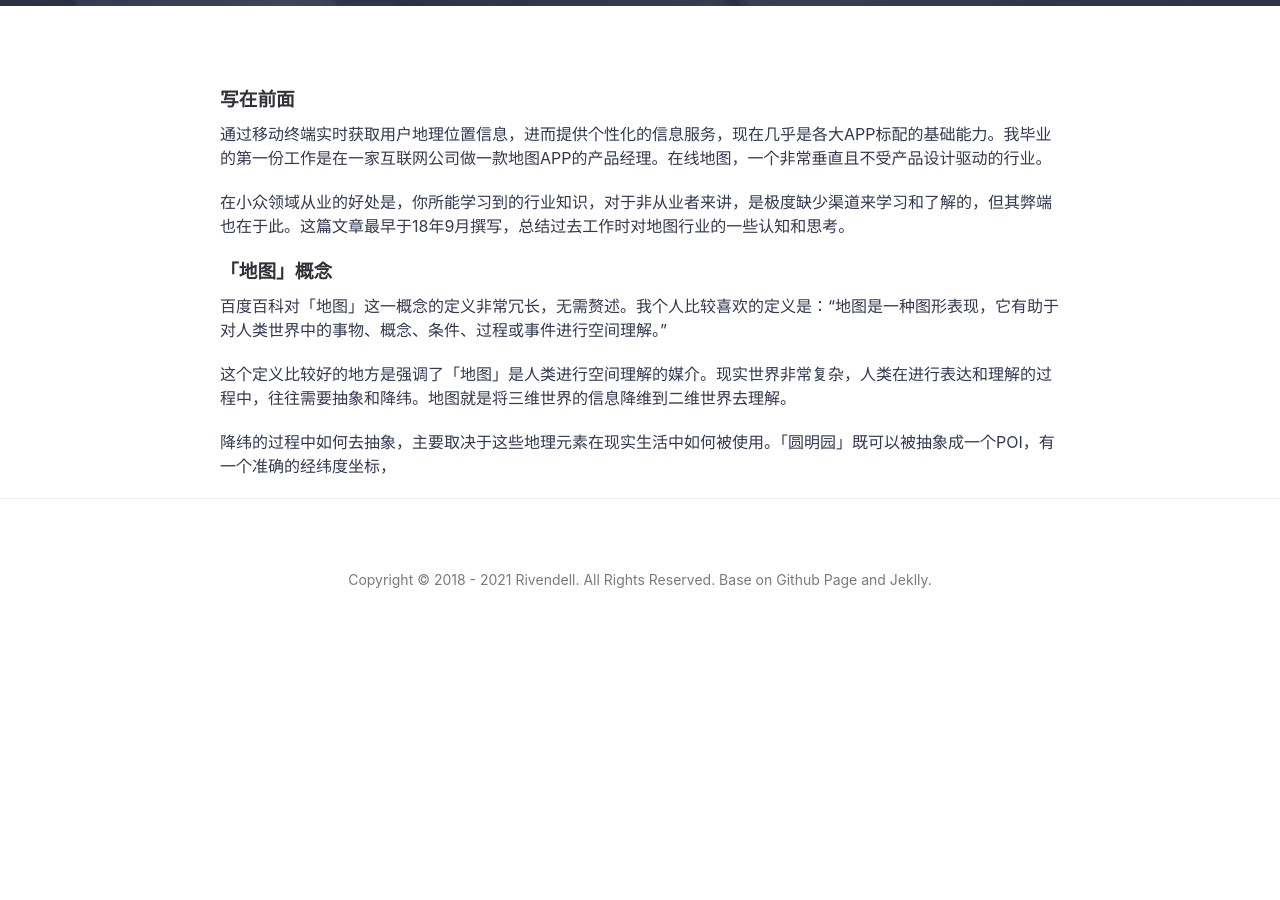
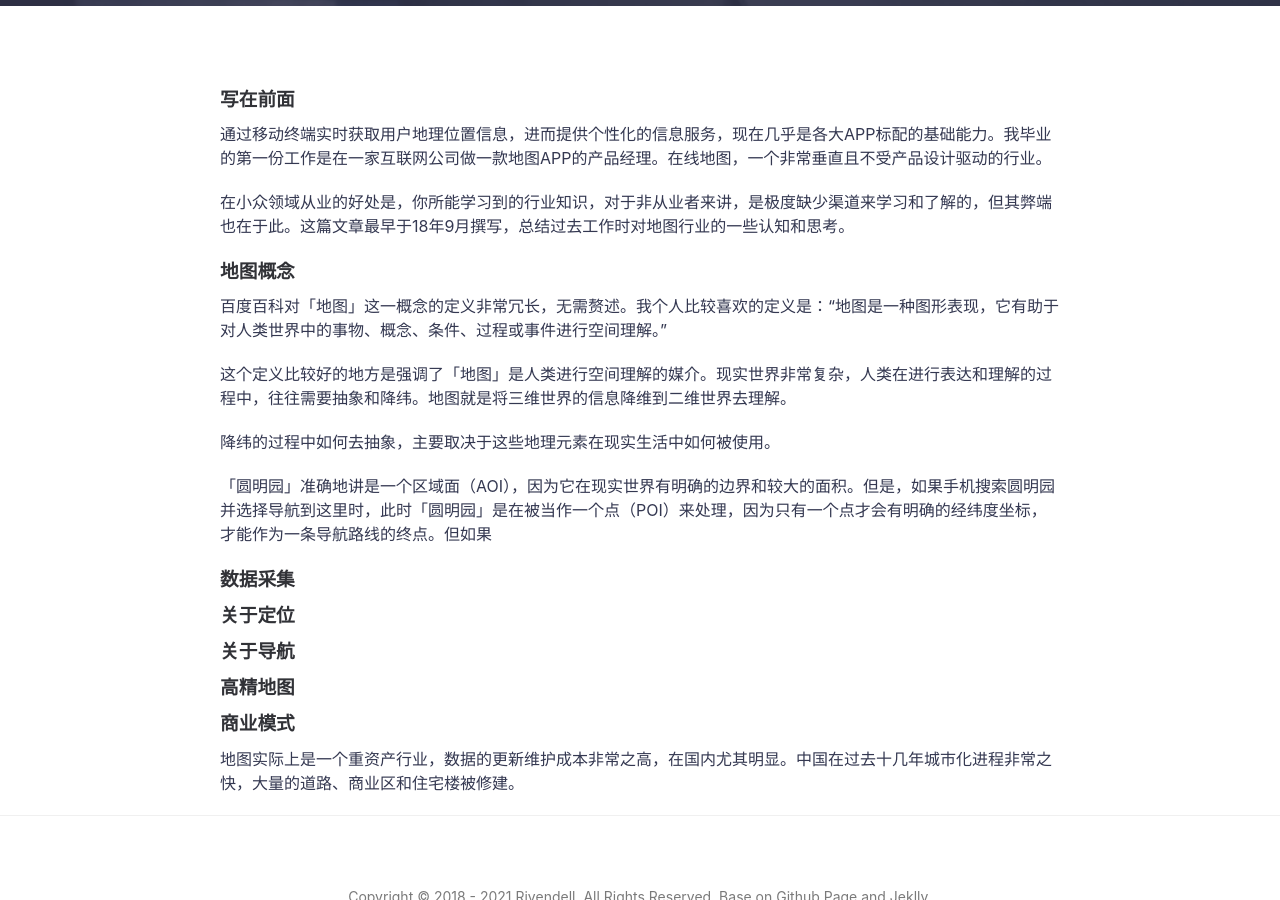
Before and after one commit to icarus507/icarus507.github.io, a Jekyll site: the page built from _posts/2018-09-07-关于地图.md, in a window 1280 px wide and 900 px high, scrolled down 570 px. Built offline with Jekyll 4.4.1, drawn with Linux system fonts in a browser that asks for light colours; before the commit the page ends 1205 px from its top, so only the background shows below that.

Commit message:
Update 2018-09-07-关于地图.md

```diff
--- a/_posts/2018-09-07-关于地图.md
+++ b/_posts/2018-09-07-关于地图.md
@@ -10,10 +10,24 @@ featured-img: emile-perron-190221
 
 在小众领域从业的好处是，你所能学习到的行业知识，对于非从业者来讲，是极度缺少渠道来学习和了解的，但其弊端也在于此。这篇文章最早于18年9月撰写，总结过去工作时对地图行业的一些认知和思考。
 
-### 「地图」概念
+### 地图概念
 
 百度百科对「地图」这一概念的定义非常冗长，无需赘述。我个人比较喜欢的定义是：“地图是一种图形表现，它有助于对人类世界中的事物、概念、条件、过程或事件进行空间理解。”
 
 这个定义比较好的地方是强调了「地图」是人类进行空间理解的媒介。现实世界非常复杂，人类在进行表达和理解的过程中，往往需要抽象和降纬。地图就是将三维世界的信息降维到二维世界去理解。
 
-降纬的过程中如何去抽象，主要取决于这些地理元素在现实生活中如何被使用。「圆明园」既可以被抽象成一个POI，有一个准确的经纬度坐标，
+降纬的过程中如何去抽象，主要取决于这些地理元素在现实生活中如何被使用。
+
+「圆明园」准确地讲是一个区域面（AOI），因为它在现实世界有明确的边界和较大的面积。但是，如果手机搜索圆明园并选择导航到这里时，此时「圆明园」是在被当作一个点（POI）来处理，因为只有一个点才会有明确的经纬度坐标，才能作为一条导航路线的终点。但如果
+
+### 数据采集
+
+### 关于定位
+
+### 关于导航
+
+### 高精地图
+
+### 商业模式
+
+地图实际上是一个重资产行业，数据的更新维护成本非常之高，在国内尤其明显。中国在过去十几年城市化进程非常之快，大量的道路、商业区和住宅楼被修建。
```
